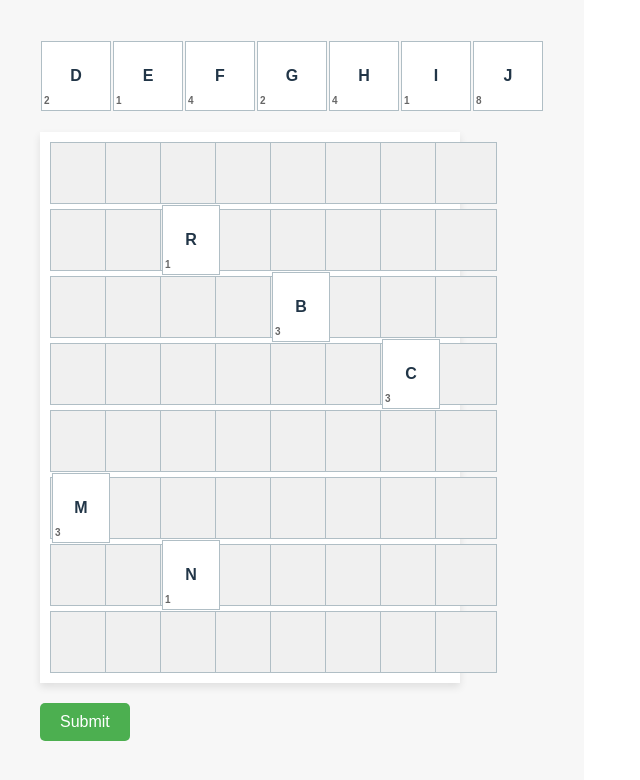
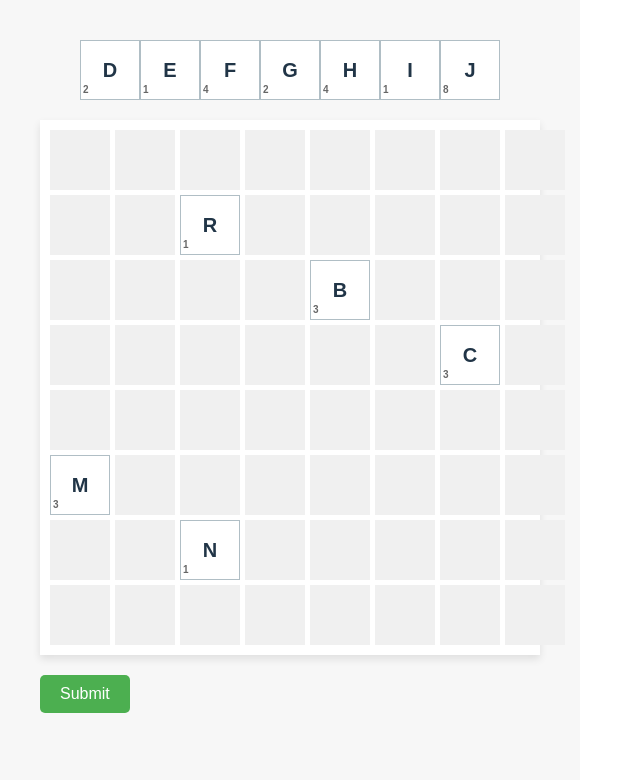
Before and after one commit to jbille29/Scrabble2ndAttempt, a React (Vite) app: page / in a window 1280 px wide. Shown: the top 780 px of the page, without its empty margins (0-640 px from the left). Built offline with nearby package versions, Linux system fonts and the light colour scheme.

Commit message:
tiles square now

```diff
--- a/src/Board.jsx
+++ b/src/Board.jsx
@@ -1,13 +1,12 @@
 // components/Board.jsx
-import React, { useState } from 'react';
+import React, { useState, useEffect } from 'react';
 import Square from './Square';
 import Tile from './Tile';
 import { extractWords, calculateScore, isConnected } from './utils/gameUtils';
 
 const Board = () => {
   const gridWidth = 8; // Set grid width for 8x8 grid
-  const gridCellSize = '50px'; // Size for each cell in the grid
-  const totalTiles = gridWidth * gridWidth; // Total number of tiles for an 8x8 grid
+  const [tileSize, setTileSize] = useState('50px');
 
   const letterScores = {
     A: 1, B: 3, C: 3, D: 2, E: 1,
@@ -45,7 +44,7 @@ const Board = () => {
   };
 
   // Initialize the board with nulls and include features and pre-placed tiles
-  const initialBoardState = Array(totalTiles).fill(null).map((_, index) => ({
+  const initialBoardState = Array(gridWidth*gridWidth).fill(null).map((_, index) => ({
     tile: prePlacedTiles.find(t => t.position === index) || null,
     feature: featureSquares[index] || null
   }));
@@ -54,6 +53,16 @@ const Board = () => {
   const [board, setBoard] = useState(initialBoardState);
   const [showModal, setShowModal] = useState(false);
   const [modalContent, setModalContent] = useState("");
+
+  useEffect(() => {
+    const updateTileSize = () => {
+      const size = Math.min(window.innerWidth / (gridWidth + 2), 60); // Example responsive calculation
+      setTileSize(`${size}px`);
+    };
+    window.addEventListener('resize', updateTileSize);
+    updateTileSize(); // Initial call to set size based on current viewport
+    return () => window.removeEventListener('resize', updateTileSize);
+  }, []);
 
   const moveTileToBoard = (tile, toIndex) => {
     const newBoard = [...board];
@@ -99,20 +108,20 @@ const Board = () => {
     <div>
       <div style={{ display: 'flex', justifyContent: 'center', marginBottom: '20px' }}>
         {tilesInPool.map(tile => (
-          <Tile key={tile.id} letter={tile.letter} id={tile.id} isDraggable={!tile.isPrePlaced} letterScores={letterScores} />
+          <Tile key={tile.id} letter={tile.letter} id={tile.id} isDraggable={!tile.isPrePlaced} letterScores={letterScores} tileSize={tileSize}/>
         ))}
       </div>
       <div style={{
           display: 'grid',
-          gridTemplateColumns: `repeat(${gridWidth}, ${gridCellSize})`,
+          gridTemplateColumns: `repeat(${gridWidth}, ${tileSize})`,
           gap: '5px',
-          maxWidth: `${gridWidth * parseInt(gridCellSize)}px`,
+          maxWidth: `${gridWidth * parseInt(tileSize, 10)}px`,
           backgroundColor: '#ffffff', // Bright, clean background for the grid
           padding: '10px',
           boxShadow: '0 4px 8px rgba(0,0,0,0.1)' // Subtle shadow for depth
       }}>
         {board.map((square, index) => (
-          <Square key={index} id={index} onDrop={moveTileToBoard} returnTile={returnTileToArea} tile={square.tile} feature={square.feature} letterScores={letterScores}/>
+          <Square key={index} id={index} onDrop={moveTileToBoard} returnTile={returnTileToArea} tile={square.tile} feature={square.feature} letterScores={letterScores} tileSize={tileSize}/>
         ))}
       </div>
       <button
--- a/src/Square.jsx
+++ b/src/Square.jsx
@@ -3,7 +3,7 @@ import React from 'react';
 import { useDrop } from 'react-dnd';
 import Tile from './Tile';
 
-const Square = ({ onDrop, returnTile, tile, id, feature, letterScores }) => {
+const Square = ({ onDrop, returnTile, tile, id, feature, letterScores, tileSize }) => {
   const [{ isOver, canDrop }, drop] = useDrop({
     accept: 'tile',
     drop: (item) => onDrop(item, id),
@@ -32,16 +32,18 @@ const Square = ({ onDrop, returnTile, tile, id, feature, letterScores }) => {
   return (
     <div ref={drop}
     style={{
-      width: '60px',
-      height: '60px',
+      width: tileSize,
+      height: tileSize,
       backgroundColor,
-      border: '1px solid #b0bec5',
+      border: '0 solid #b0bec5',
       display: 'flex',
       justifyContent: 'center',
-      alignItems: 'center'
+      alignItems: 'center',
+      boxSizing: 'border-box',
+      padding: '0'
     }}
          onDoubleClick={handleDoubleClick}>
-          {tile && <Tile key={tile.id} letter={tile.letter} id={tile.id} isDraggable={!tile.isPrePlaced} letterScores={letterScores}/>}
+          {tile && <Tile key={tile.id} letter={tile.letter} id={tile.id} isDraggable={!tile.isPrePlaced} letterScores={letterScores} tileSize={tileSize} />}
     </div>
   );
 };
--- a/src/Tile.jsx
+++ b/src/Tile.jsx
@@ -2,7 +2,7 @@
 import React from 'react';
 import { useDrag } from 'react-dnd';
 
-const Tile = ({ letter, id, isDraggable, letterScores }) => {
+const Tile = ({ letter, id, isDraggable, letterScores, tileSize }) => {
   const [{ isDragging }, drag, preview] = useDrag(() => ({
     type: 'tile',
     item: { id, letter },
@@ -12,31 +12,37 @@ const Tile = ({ letter, id, isDraggable, letterScores }) => {
     }),
   }), [isDraggable]); // React on changes to isDraggable
 
+  // Adjust padding and font-size based on tile size
+  const adjustedTileSize = parseInt(tileSize, 10);
+  const fontSize = Math.max(12, adjustedTileSize / 3);
+  const paddingSize = Math.max(4, adjustedTileSize / 12);
+
   return (
     <div ref={isDraggable ? drag : preview} style={{
       opacity: isDragging ? 0.5 : 1,
       cursor: isDraggable ? 'move' : 'default',
       fontWeight: 'bold',
-      fontSize: '16px',
+      fontSize: `${fontSize}px`,
       textAlign: 'center',
-      padding: '10px',
-      margin: '1px',
+      padding: `${paddingSize}px`,
+      margin: '0',
       backgroundColor: '#ffffff', // Bright white tiles
       border: '1px solid #b0bec5', // Subtle blue-gray
       backgroundColor: '#fff', // Bright white background for the tile
       position: 'relative', // Position relative to place the score inside
-      width: '48px', // Ensure the width matches the grid
-      height: '48px', // Ensure the height matches the grid
+      width: tileSize, // Ensure the width matches the grid
+      height: tileSize, // Ensure the height matches the grid
       display: 'flex',
       justifyContent: 'center',
-      alignItems: 'center'
+      alignItems: 'center',
+      boxSizing: 'border-box', // Include padding and border in the size
     }}>
       {letter}
       <span style={{
         position: 'absolute',
         bottom: '2px', // Close to the bottom
         left: '2px', // Close to the left
-        fontSize: '10px', // Smaller font size for the score
+        fontSize: `${Math.max(8, adjustedTileSize / 6)}px`,
         color: 'rgba(0, 0, 0, 0.6)' // Slightly dimmed color for aesthetics
       }}>
         {letterScores[letter.toUpperCase()]}
```
